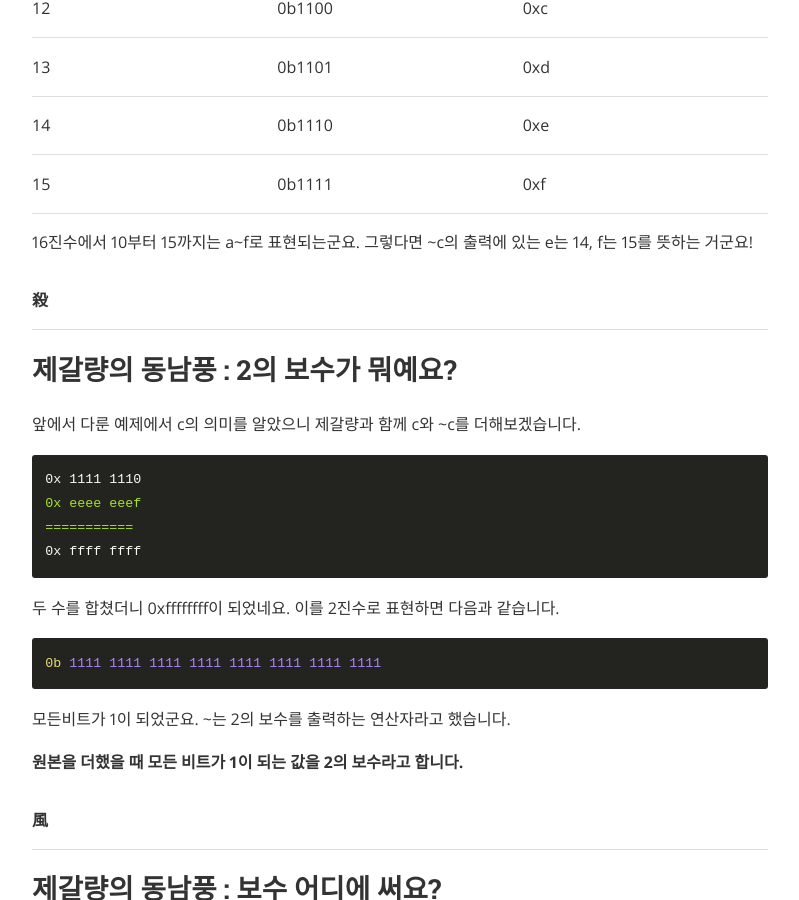
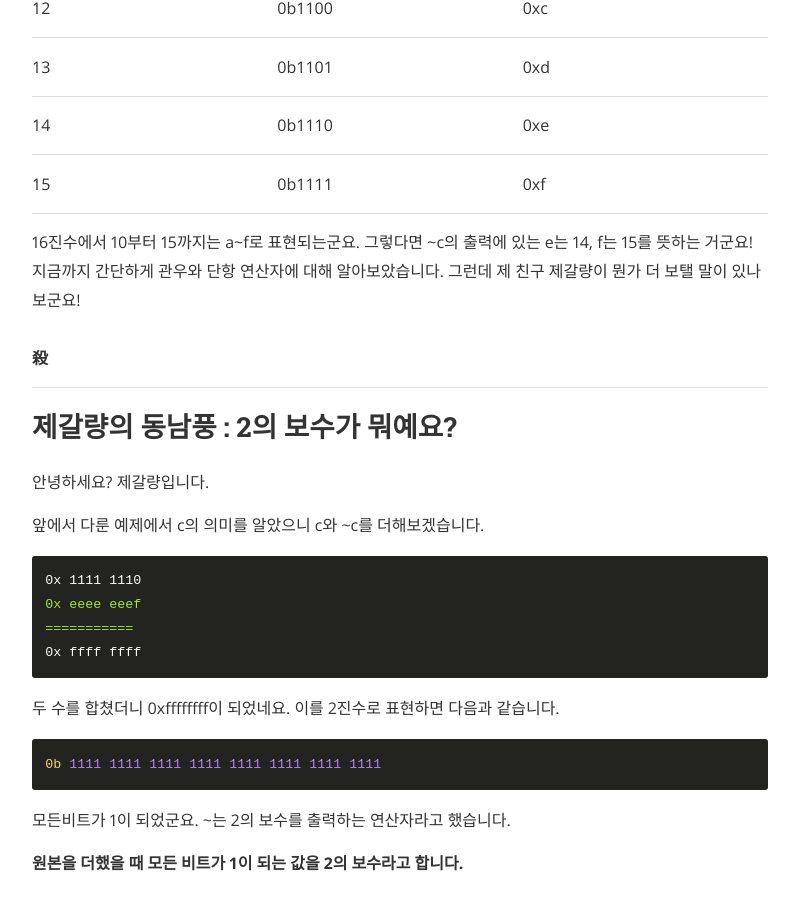
Before and after one commit to hwchoi2009/choichajang.github.io, a Jekyll site: the page built from _posts/2019-02-11-clang-00012-post.md, in a window 1280 px wide and 900 px high, scrolled down 2730 px. Shown: the whole window, without its empty margins (240-1039 px from the left). Built offline with Jekyll 4.4.1, drawn with Linux system fonts in a browser that asks for light colours; nearby versions of some CDN libraries; some of the changed text lies outside the part shown.

Commit message:
Update 2019-02-11-clang-00012-post.md

````diff
--- a/_posts/2019-02-11-clang-00012-post.md
+++ b/_posts/2019-02-11-clang-00012-post.md
@@ -26,7 +26,7 @@ C 언어에서는 총 4가지 단항 연산자를 제공합니다.
   <tr>
    <td><strong>+</strong>
    </td>
-   <td>피연산자의 부호에 + 연산을 합니다. 기존 값과 바뀌지는 않습니다.
+   <td>피연산자의 부호에 + 연산을 합니다. 기존 값을 바꾸지는 않습니다.
    </td>
   </tr>
   <tr>
@@ -235,13 +235,15 @@ d = 1, !b = 0
 
 
 16진수에서 10부터 15까지는 a~f로 표현되는군요. 그렇다면 ~c의 출력에 있는 e는 14, f는 15를 뜻하는 거군요!
+지금까지 간단하게 관우와 단항 연산자에 대해 알아보았습니다. 그런데 제 친구 제갈량이 뭔가 더 보탤 말이 있나보군요!
 
 |**殺**|
 
 
 ## 제갈량의 동남풍 : 2의 보수가 뭐예요?
+안녕하세요? 제갈량입니다.
 
-앞에서 다룬 예제에서 c의 의미를 알았으니 제갈량과 함께 c와 ~c를 더해보겠습니다.
+앞에서 다룬 예제에서 c의 의미를 알았으니 c와 ~c를 더해보겠습니다.
 
 ```
 0x 1111 1110
````
